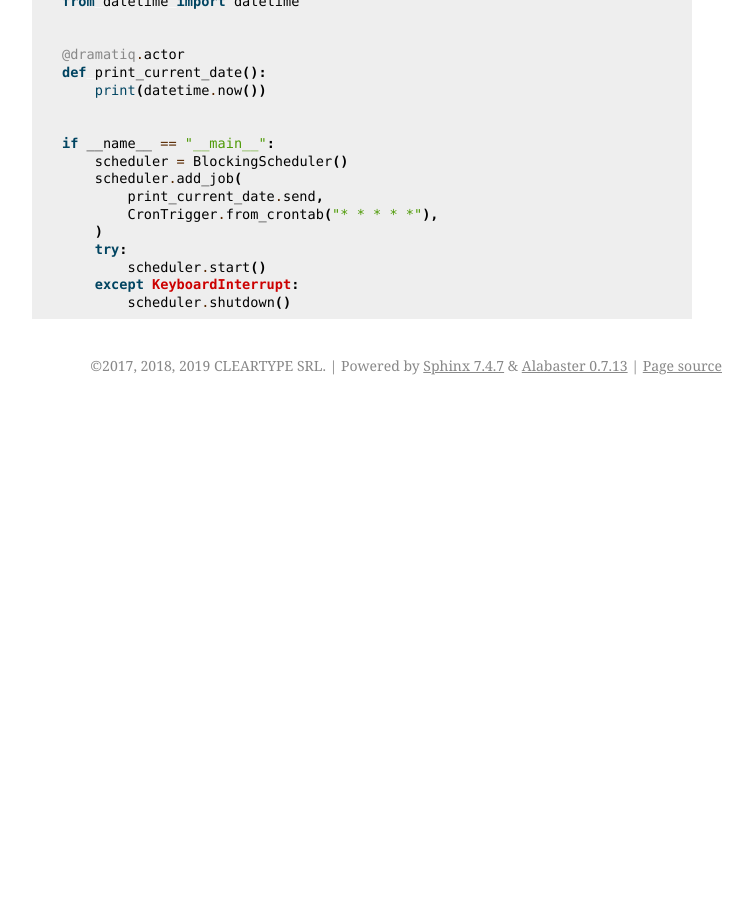
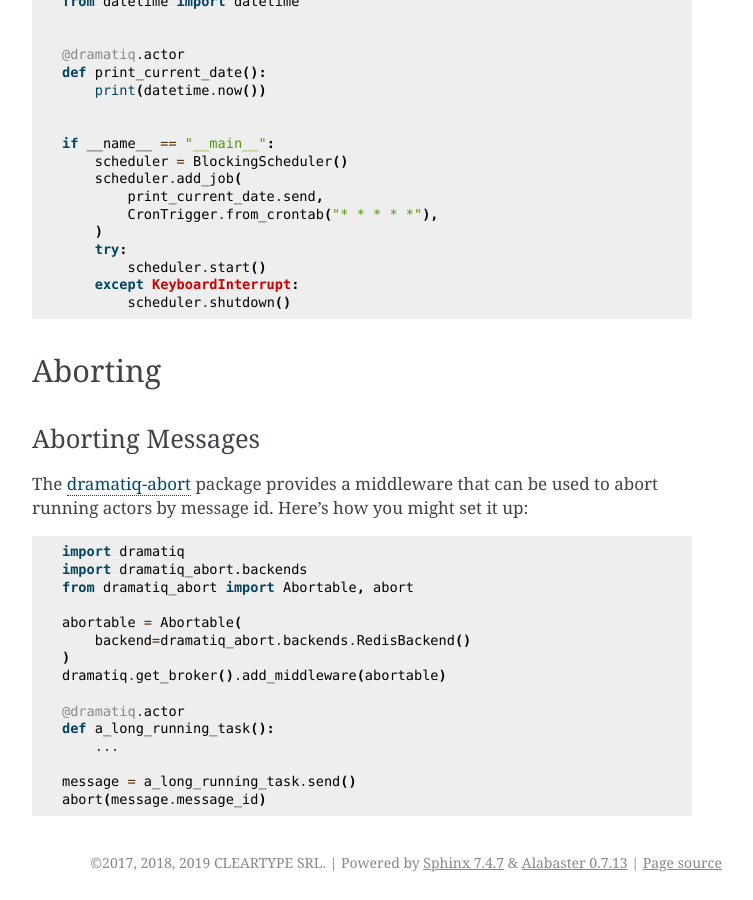
Before and after one commit to Bogdanp/dramatiq, a Sphinx documentation site: the page built from docs/source/cookbook.rst, in a window 1280 px wide and 900 px high, scrolled down 7299 px. Shown: the whole window, without its empty margins (388-1141 px from the left). Built offline with Sphinx 7.4.7, drawn with Linux system fonts in a browser that asks for light colours; before the commit the page ends 7704 px from its top, so only the background shows below that.

Commit message:
doc: document abort extension in Cookbook

```diff
--- a/docs/source/cookbook.rst
+++ b/docs/source/cookbook.rst
@@ -427,3 +427,32 @@ APScheduler_ is the recommended scheduler to use with Dramatiq:
            scheduler.shutdown()
 
 .. _APScheduler: https://apscheduler.readthedocs.io
+
+
+Aborting
+--------
+
+Aborting Messages
+^^^^^^^^^^^^^^^^^
+
+The `dramatiq-abort`_ package provides a middleware that can be used
+to abort running actors by message id.  Here's how you might set it
+up::
+
+  import dramatiq
+  import dramatiq_abort.backends
+  from dramatiq_abort import Abortable, abort
+
+  abortable = Abortable(
+      backend=dramatiq_abort.backends.RedisBackend()
+  )
+  dramatiq.get_broker().add_middleware(abortable)
+
+  @dramatiq.actor
+  def a_long_running_task():
+      ...
+
+  message = a_long_running_task.send()
+  abort(message.message_id)
+
+.. _`dramatiq-abort`: https://flared.github.io/dramatiq-abort/
```
